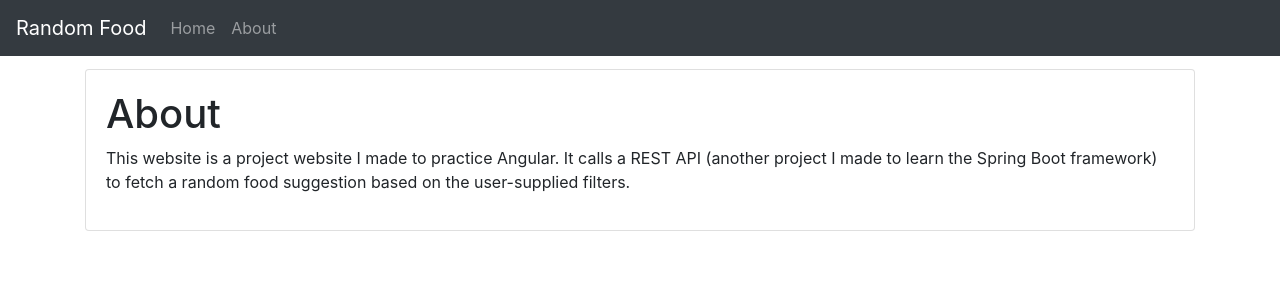
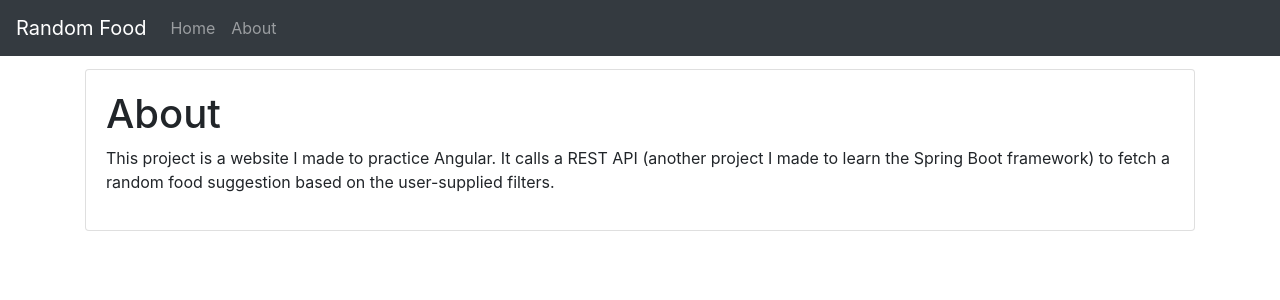
Before and after one commit to dingheng4448/Angular-Website-Practice, an Angular app: page /about in a window 1280 px wide. Shown: the top 300 px of the page. Built offline with nearby package versions, Linux system fonts and the light colour scheme.

Commit message:
Update README.md

```diff
--- a/src/app/about-page/about-page.component.html
+++ b/src/app/about-page/about-page.component.html
@@ -3,7 +3,7 @@
         <div class="card-body">
             <h1>About</h1>
             <p>
-                This website is a project website I made to practice Angular. It calls a REST API
+                This project is a website I made to practice Angular. It calls a REST API
                 (another project I made to learn the Spring Boot framework) to fetch a random
                 food suggestion based on the user-supplied filters.
             </p>
```
Also changed, not shown: 1 other file (tests, documents, lock files or other folders).
